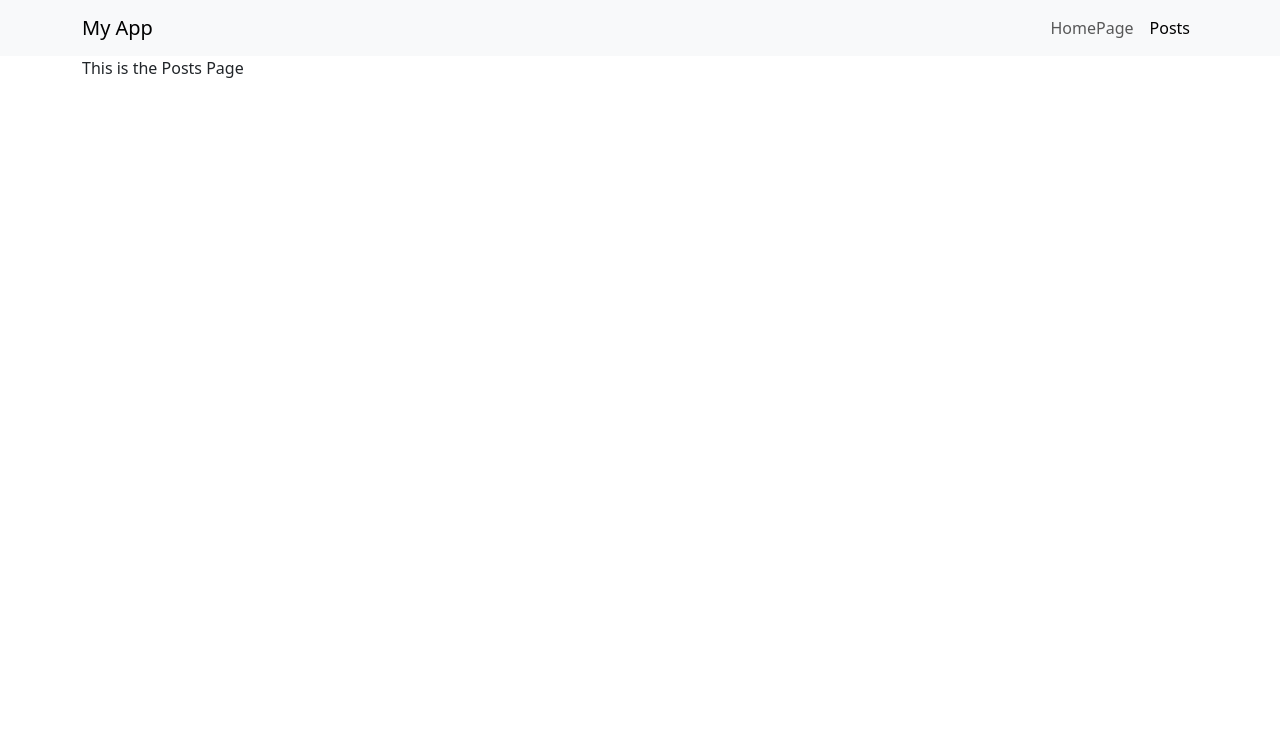
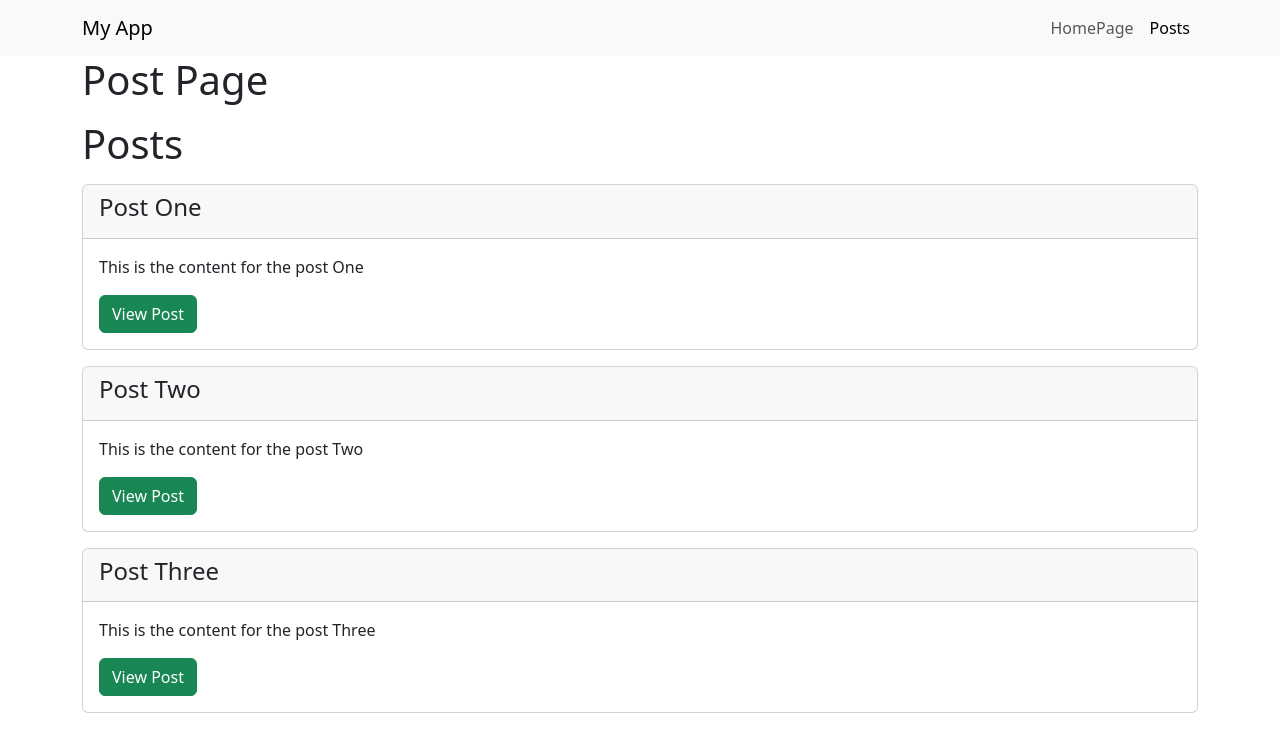
Before and after one commit to tichif/react-query, a React (Vite) app: page /posts in a window 1280 px wide. Shown: the top 752 px of the page. Built offline with nearby package versions, Linux system fonts and the light colour scheme; data requests are answered from the project's data file.

Commit message:
Add posts component to post page

```diff
--- a/src/components/Posts.tsx
+++ b/src/components/Posts.tsx
@@ -8,11 +8,11 @@ const Posts = () => {
   const { data, error, isLoading } = useQuery(['posts'], { queryFn: getPosts });
 
   if (isLoading) {
-    return toast.loading('Loading.....');
+    return <h2>Loading.....</h2>;
   }
 
   if (error) {
-    return toast.error('Cannot fetch post');
+    return <div className='alert alert-danger'>Cannot fetch posts</div>;
   }
 
   return (
--- a/src/pages/Posts.tsx
+++ b/src/pages/Posts.tsx
@@ -1,5 +1,12 @@
+import Posts from '../components/Posts';
+
 const PostsPage = () => {
-  return <div>This is the Posts Page</div>;
+  return (
+    <div>
+      <h1>Post Page</h1>
+      <Posts />
+    </div>
+  );
 };
 
 export default PostsPage;
```
